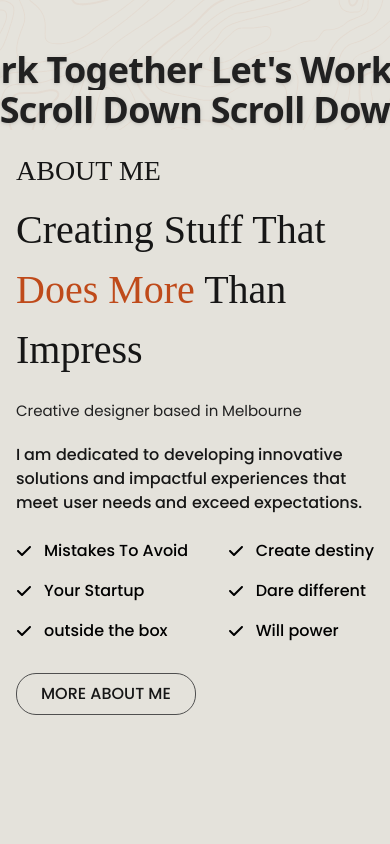
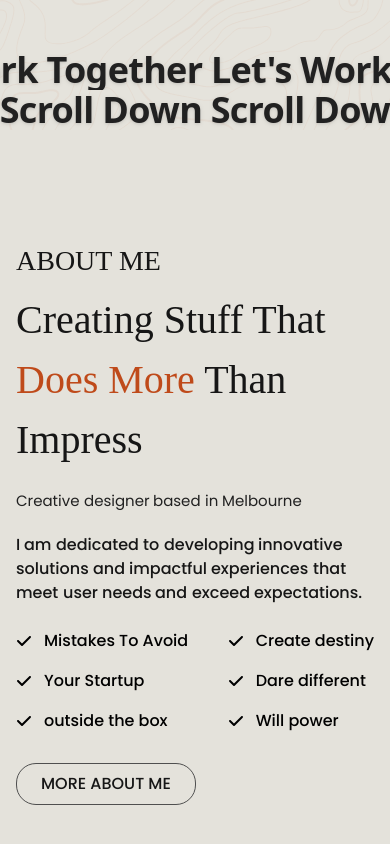
Before and after one commit to Munna-Scriptz/Portfolio, a React (Vite) app: page / in a window 390 px wide. Shown: the part 1560-2404 px from the top of the page. Built offline with nearby package versions, Linux system fonts and the light colour scheme; a web font is replaced by a local one.

Commit message:
About me responsived

```diff
--- a/src/pages/Home.jsx
+++ b/src/pages/Home.jsx
@@ -15,7 +15,7 @@ export const Home = () => {
       <Counter/>
       <LetsWorkTogether/>
       <div className="relative">
-            <div className="lg:sticky top-0 h-[1200px] lg:py-[120px] py-[20px] bg-[#E4E2DB]">
+            <div className="lg:sticky top-0 lg:h-[1200px] lg:py-[120px] py-[110px] bg-[#E4E2DB]">
               <AboutMe/>
             </div>
             <div className="lg:sticky top-0 h-[900px] bg-[#E4E2DB] border-t border-Primary">
```
